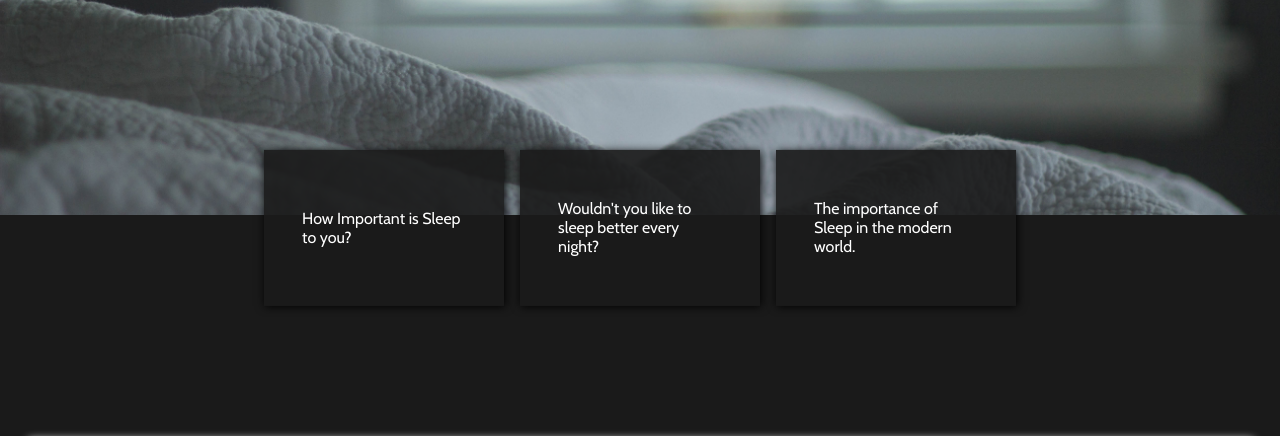
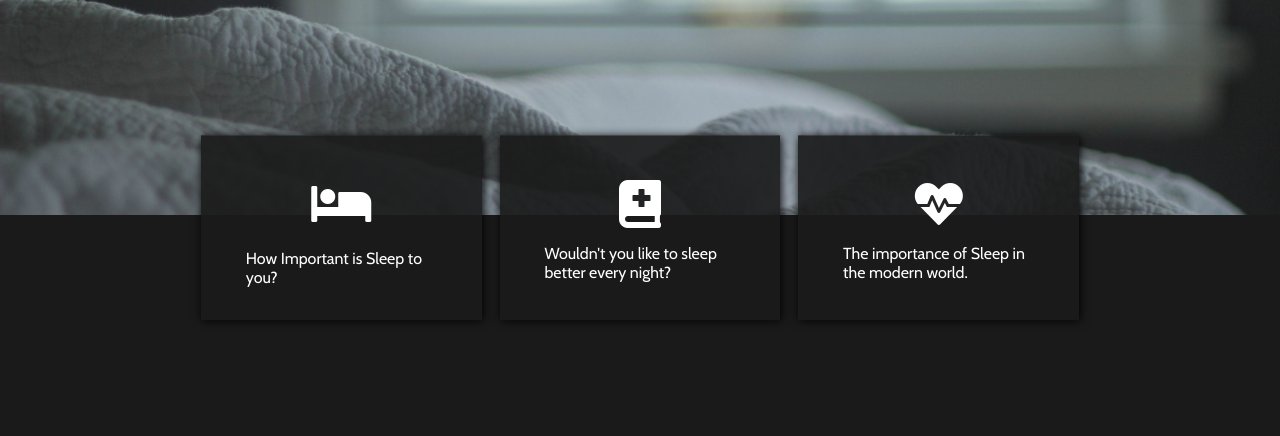
Before and after one commit to mechive/rough_draft, a website: page index.html in a window 1280 px wide. Shown: the part 360-796 px from the top of the page. Drawn offline with nearby package versions, Linux system fonts and the light colour scheme.

Commit message:
changes to pictures

```diff
--- a/index.html
+++ b/index.html
@@ -15,7 +15,7 @@
 
 
 
-    <title>Modern_Theme</title>
+    <title>rough_draft</title>
 </head>
 <body>
     <div class="header">
@@ -54,12 +54,15 @@
     </div>
     <div class="cards">
         <div class="card-1">
+            <i class="fas fa-bed fa-3x"></i>
             <p>How Important is Sleep to you?</p>
         </div>
         <div class="card-2">
+            <i class="fas fa-book-medical fa-3x"></i>
             <p>Wouldn't you like to sleep better every night?</p>
         </div>
         <div class="card-3">
+            <i class="fas fa-heartbeat fa-3x"></i>
             <p>The importance of Sleep in the modern world.</p>
         </div>
     </div>
@@ -67,7 +70,7 @@
         <h1>Lorem ipsum dolor sit amet consectetur</h1>
         <div class="item">
             <div class="img-wrapper">
-                <img src="img/bed-1.jpg" alt="">
+                <img src="img/sleep-2.jpg" alt="">
             </div>
             <div class="item-text">
                 <p>Lorem ipsum dolor sit.</p>
--- a/scss/main.scss
+++ b/scss/main.scss
@@ -6,20 +6,9 @@ html{
 body{
     padding: 0%;
     margin: 0%;
-
-
     // font-family: 'Lemonada', cursive;
-
-
     // font-family: 'Heebo', sans-serif;
-
-
     font-family: 'Cabin', sans-serif;
-
-
-
-
-
     display: flex;
     flex-direction: column;
     // height: 100vh;
@@ -131,7 +120,7 @@ body{
         display: flex;
         justify-content: center;
         align-self: center;
-        width: 60%;
+        width: 70%;
         margin: 1% 0%;
         position: relative;
         .card-1{
@@ -141,24 +130,26 @@ body{
             background-color: rgba(10%,10%,10%,.9);
             display: flex;
             align-items: center;
-            height: 10vh;
+            height: 12vh;
             box-shadow: 1px 1px 9px;
             transition: ease-out .3s;
+            flex-direction: column;
+
             &:hover{
                 box-shadow: 1px 1px 9px orange;
                 cursor: pointer;
-
             }
-
-
+            i{
+                color: white;
+            }
             p{
+                padding: 3% 0%;
                 color: white;
-
             }
         }
         .card-2{
             margin: 1%;
-            height: 10vh;
+            height: 12vh;
             display: flex;
             flex: 1;
             box-shadow: 1px 1px 9px;
@@ -166,32 +157,36 @@ body{
             background-color: rgba(10%,10%,10%,.9);
             align-items: center;
             transition: ease-out .3s;
+            flex-direction: column;
 
             &:hover{
                 box-shadow: 1px 1px 9px orange;
                 cursor: pointer;
-
             }
-
+            i{
+                color: white;
+            }
             p{
                 color: white;
-
             }
         }
         .card-3{
             margin: 1%;
-            height: 10vh;
+            height: 12vh;
             flex: 1;
             box-shadow: 1px 1px 9px;
             padding: 5% 5%;
             background-color: rgba(10%,10%,10%,.9);
             display: flex;
             align-items: center;
+            flex-direction: column;
             transition: ease-out .3s;
-
             &:hover{
                 box-shadow: 1px 1px 9px orange;
                 cursor: pointer;
+            }
+            i{
+                color: white;
             }
             p{
                 color: white;
```
Also changed, not shown: css/main.css, 1 other file.
